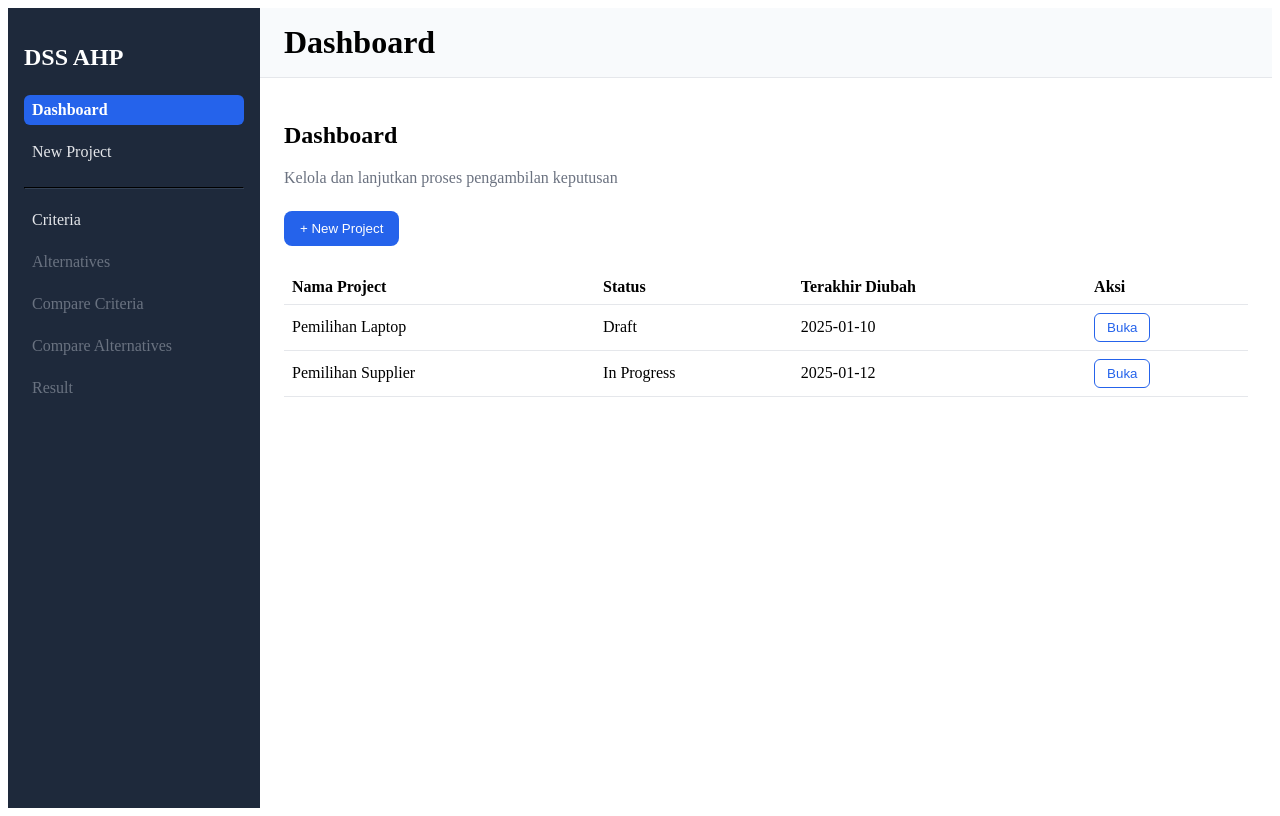
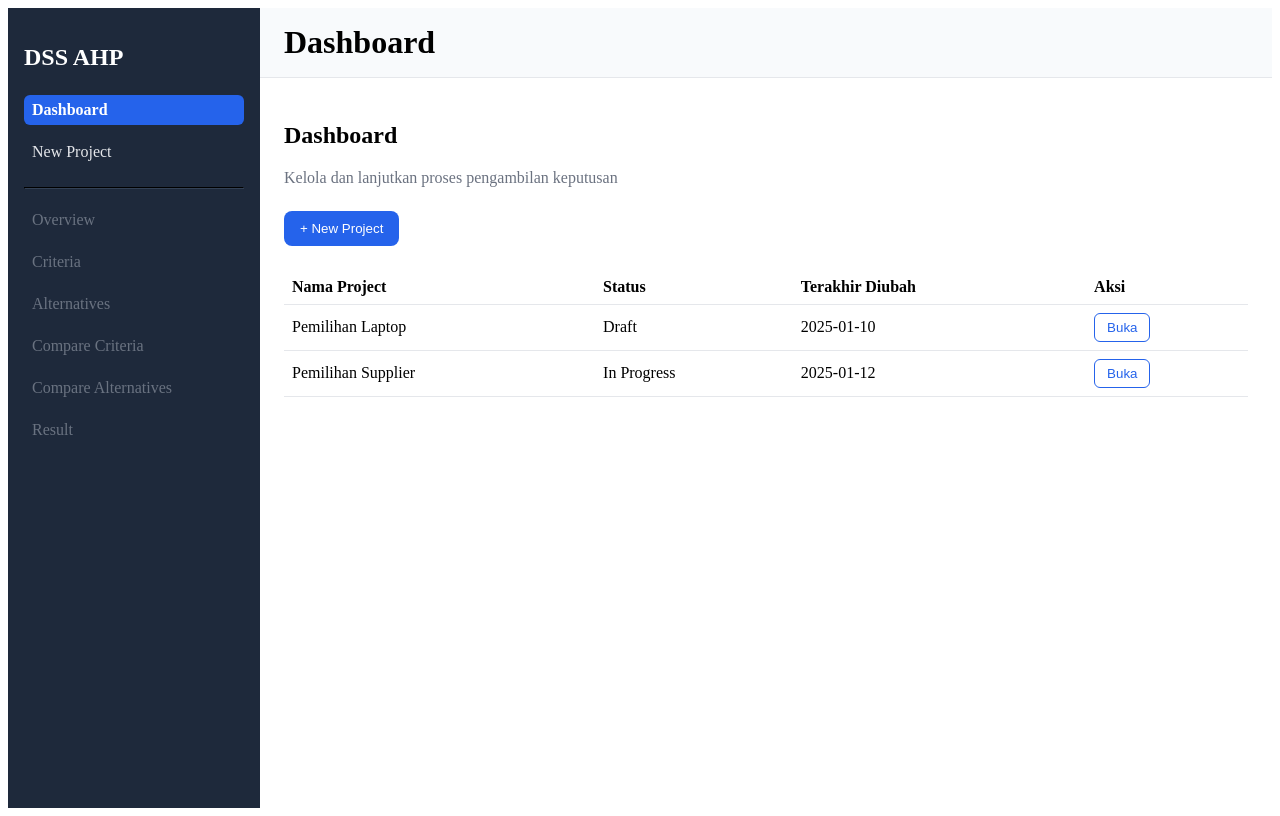
Before and after one commit to arzaidalbani14/DSS-AHP, a React (Vite) app: page /dashboard in a window 1280 px wide. Built offline with nearby package versions, Linux system fonts and the light colour scheme.

Commit message:
feat: sync AHP menu with dynamic projectId

```diff
--- a/src/components/layout/Sidebar.jsx
+++ b/src/components/layout/Sidebar.jsx
@@ -1,8 +1,10 @@
 import React from "react";
-import { NavLink } from "react-router-dom";
+import { NavLink, useParams } from "react-router-dom";
 import useDecisionStore from "../../store/decisionStore";
 
 function Sidebar() {
+  const { id: projectId } = useParams();
+
   const {
     criteria,
     alternatives,
@@ -10,25 +12,33 @@ function Sidebar() {
     finalResult,
   } = useDecisionStore();
 
+  // Only show AHP menu if we're inside a project
+  const showAhpMenu = !!projectId;
+
   const ahpMenu = [
     {
+      label: "Overview",
+      path: `/project/${projectId}`,
+      enabled: true,
+    },
+    {
       label: "Criteria",
-      path: "/project/1/criteria",
+      path: `/project/${projectId}/criteria`,
       enabled: true,
     },
     {
       label: "Alternatives",
-      path: "/project/1/alternatives",
+      path: `/project/${projectId}/alternatives`,
       enabled: criteria.length >= 1,
     },
     {
       label: "Compare Criteria",
-      path: "/project/1/compare-criteria",
+      path: `/project/${projectId}/compare-criteria`,
       enabled: criteria.length >= 2,
     },
     {
       label: "Compare Alternatives",
-      path: "/project/1/compare-alternatives",
+      path: `/project/${projectId}/compare-alternatives`,
       enabled:
         criteria.length >= 1 &&
         alternatives.length >= 2 &&
@@ -36,7 +46,7 @@ function Sidebar() {
     },
     {
       label: "Result",
-      path: "/project/1/result",
+      path: `/project/${projectId}/result`,
       enabled: finalResult.length > 0,
     },
   ];
@@ -71,12 +81,15 @@ function Sidebar() {
 
       <hr style={{ borderColor: "#334155", margin: "16px 0" }} />
 
-      {/* ===== AHP FLOW ===== */}
+      {/* ===== AHP FLOW (always visible, disabled when no project) ===== */}
       <nav style={{ display: "flex", flexDirection: "column", gap: "12px" }}>
-        {ahpMenu.map((item) =>
-          item.enabled ? (
+        {ahpMenu.map((item) => {
+          // Item enabled only if inside project AND meets step requirements
+          const isEnabled = showAhpMenu && item.enabled;
+
+          return isEnabled ? (
             <NavLink
-              key={item.path}
+              key={item.label}
               to={item.path}
               style={navStyle}
             >
@@ -84,14 +97,14 @@ function Sidebar() {
             </NavLink>
           ) : (
             <div
-              key={item.path}
+              key={item.label}
               style={disabledStyle}
-              title="Lengkapi langkah sebelumnya terlebih dahulu"
+              title={!showAhpMenu ? "Pilih project terlebih dahulu" : "Lengkapi langkah sebelumnya"}
             >
               {item.label}
             </div>
-          )
-        )}
+          );
+        })}
       </nav>
     </aside>
   );
```
